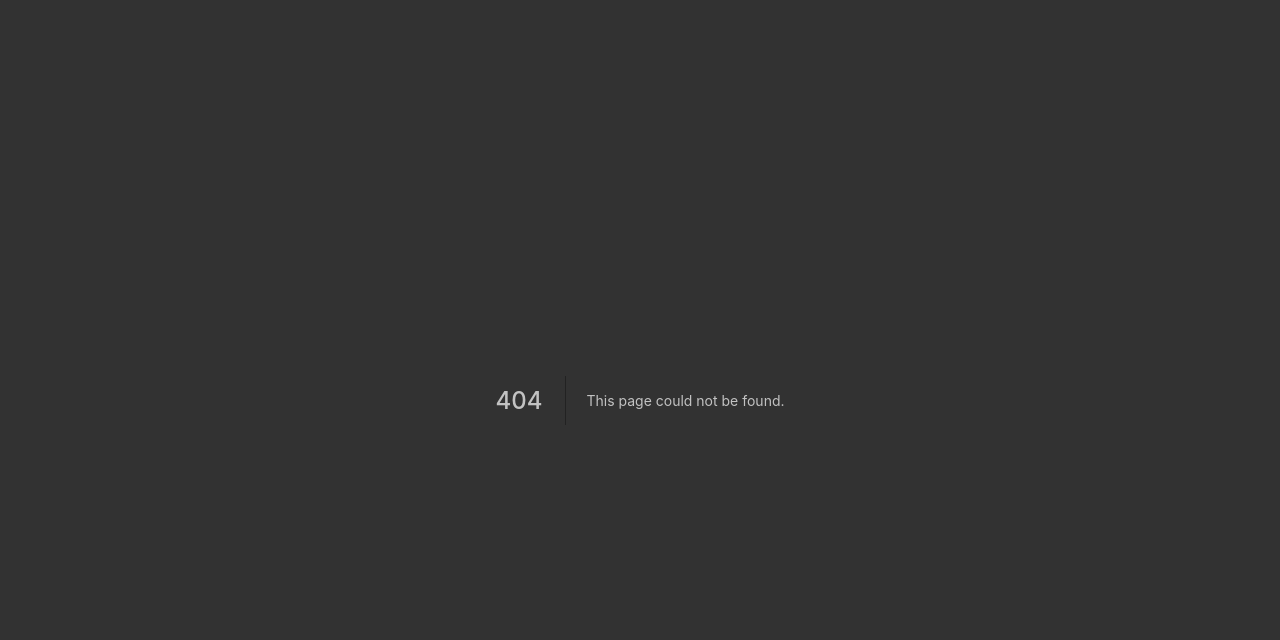
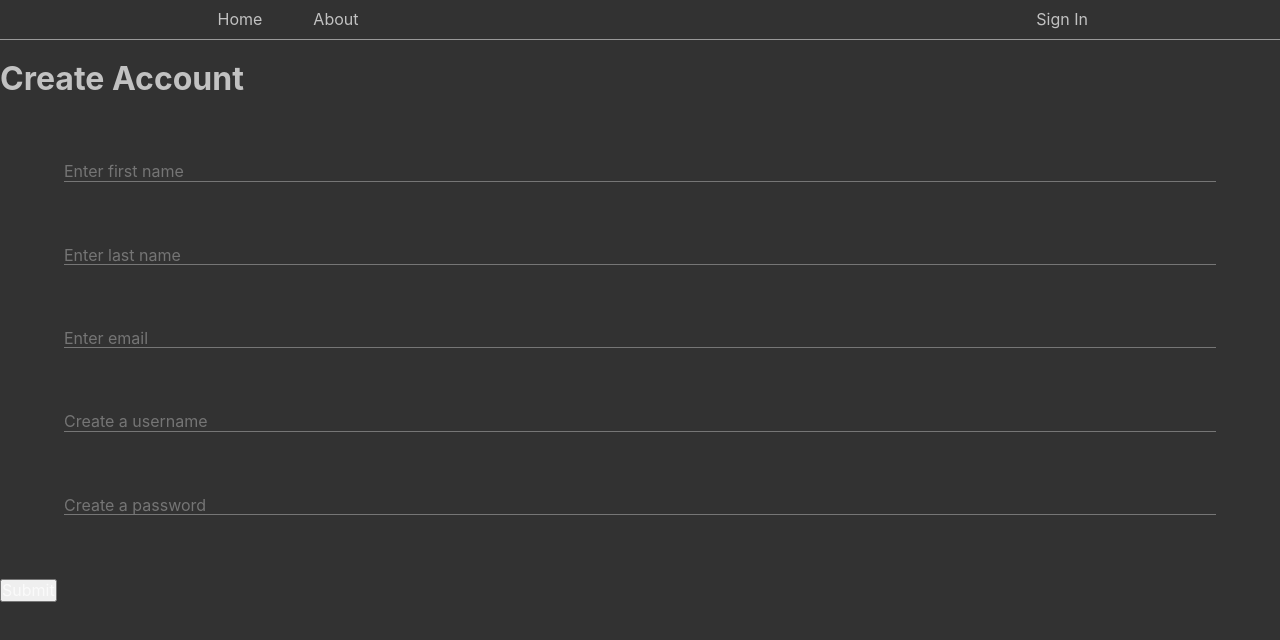
Before and after one commit to Trond-Hauge/DAT191, a Next.js app: page /register in a window 1280 px wide. Before the commit this address had no page. Shown: the top 640 px of the page. Built offline with nearby package versions, Linux system fonts and the light colour scheme.

Commit message:
Create user

```diff
--- a/components/LoginForm.js
+++ b/components/LoginForm.js
@@ -2,6 +2,7 @@
 
 import { NextApiRequest, NextApiResponse } from "next";
 import React from "react";
+import Link from "next/link";
 
 export default class LoginForm extends React.Component {
   state = {
@@ -42,7 +43,9 @@ export default class LoginForm extends React.Component {
             className="submit-button"
             type="submit">Submit</button>
         <hr />
-        <a>Create account</a>
+        <Link href="/register">
+              <a>Create Account</a>
+            </Link>
       </form>
     );
   }
--- a/package.json
+++ b/package.json
@@ -10,7 +10,7 @@
   "dependencies": {
     "bcrypt": "^5.0.1",
     "knex": "^0.95.15",
-    "next": "12.0.7",
+    "next": "^12.0.7",
     "pg": "^8.7.1",
     "react": "17.0.2",
     "react-dom": "17.0.2"
--- /dev/null
+++ b/pages/register.js
@@ -0,0 +1,75 @@
+"use strict"
+
+import React, {useState} from "react";
+import { useRouter } from "next/router";
+import Link from "next/link";
+import { Header } from "../components/header";
+
+const Register = () => {
+     const [firstName, setFirstName] = useState('');
+     const [lastName, setLastName] = useState('');
+     const [email, setEmail] = useState('');
+     const [username, setUsername] = useState('');
+     const [password, setPassword] = useState('');
+     const router = useRouter();
+
+     const submit = async (e) => {
+        e.preventDefault();
+
+        await fetch('http://localhost:3000/api/user/register-user', {
+            method: "POST",
+            headers: {'Content-Type': 'application/json'},
+            body: JSON.stringify({
+                firstName,
+                lastName,
+                email,
+                username,
+                password
+            })
+        });
+
+        await router.push('/');
+    }
+
+    return (
+                 <div className="sign-in-form">
+                      {Header()}
+
+
+           <form onSubmit={submit}>
+                <h1>Create Account</h1>
+            <div>
+                <input className="sign-in-form" placeholder="Enter first name" required
+                       onChange={e => setFirstName(e.target.value)}
+                />
+            </div>
+            <div>
+                <input className="sign-in-form" placeholder="Enter last name" required
+                       onChange={e => setLastName(e.target.value)}
+                />
+            </div>
+            <div>
+                <input type="email" className="sign-in-form" placeholder="Enter email" required
+                       onChange={e => setEmail(e.target.value)}
+                />
+              </div>
+              <div>
+                <input className="sign-in-form" placeholder="Create a username" required
+                       onChange={e => setUsername(e.target.value)}
+                />
+                 </div>
+                 <div>
+                <input type="password" className="sign-in-form" placeholder="Create a password" required
+                       onChange={e => setPassword(e.target.value)}
+                />
+                </div>
+
+                <button className="button" type="submit">Submit</button>
+
+            </form>
+            </div>
+    );
+};
+
+
+export default Register;
--- a/styles/globals.css
+++ b/styles/globals.css
@@ -15,13 +15,13 @@ body, #__next {
 }
 
 a:hover{
-  color: white;
+  color: rgb(255, 255, 255);
 }
 
 input {
   border-width: 0 0 1px;
   background-color: transparent;
-  color: rgb(50, 50, 50);
+  color: rgb(255, 255, 255);
 }
 
 /* MAIN BODY */
--- a/tsconfig.json
+++ b/tsconfig.json
@@ -23,7 +23,7 @@
     "next-env.d.ts",
     "**/*.ts",
     "**/*.tsx"
-  ],
+, "pages/register.js"  ],
   "exclude": [
     "node_modules"
   ]
```
Also changed, not shown: pages/user/register.js (deleted, +0 -16 lines), 2 other files (tests, documents, lock files or other folders).
